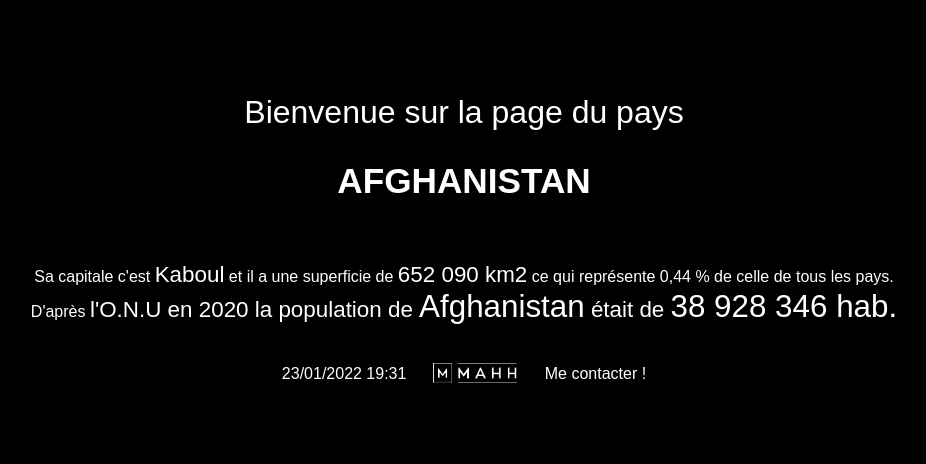
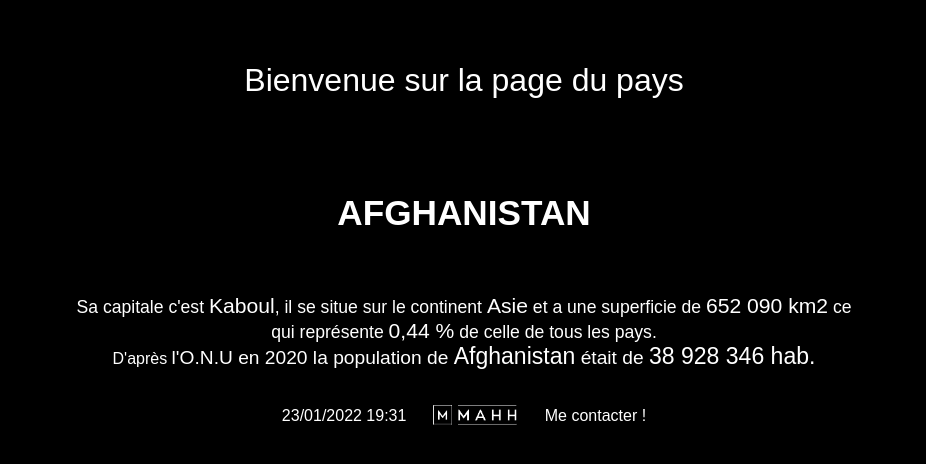
Before and after one commit to JoffreydOrtoli/SolarSystem, a Node server app: page /terre/Kaboul in a window 1280 px wide. Shown: the part 221-685 px from the top of the page, without its empty margins (176-1102 px from the left). Run offline with Node 20, Linux system fonts and the light colour scheme.

Commit message:
fini pour le week-end

```diff
--- a/app/router.js
+++ b/app/router.js
@@ -59,7 +59,7 @@ router.get('/terre/:country', (req, res, next) => {
 
     let foundCountry = null;
     for (const country of countrys) {
-        if(country.name === askedCountry || country.capital === askedCountry) {
+        if (country.name === askedCountry || country.capital === askedCountry) {
             foundCountry = country;
             break;
         }
@@ -74,6 +74,25 @@ router.get('/terre/:country', (req, res, next) => {
     }
 })
 
+router.get('/terre/:continent', (req, res, next) => {
+    const askedContinent = req.params.continent;
+
+    let foundContinent = [];
+    for (const country of countrys) {
+        if (country.continent === askedContinent) {
+            foundContinent.push(country);
+        }
+    }
+    if (foundContinent) {
+        res.render('continent', {
+            countrys: foundContinent,
+        })
+    }
+    else {
+        next();
+    }
+});
+
 router.use(function (req, res) {
     res.status(404).render('notfound');
 });
--- a/app/views/country.ejs
+++ b/app/views/country.ejs
@@ -1,7 +1,9 @@
 <%- include('partials/header') %>
-<div id="container_country">
-<h3 class="titleh3_pages">Bienvenue sur la page du pays</h3><h2 class="title_pages"><%= country.name %></h2>
-<p>Sa capitale c'est <span class="high"><%= country.capital %></span> et il a une superficie de <span class="high"><%= country.area %></span> ce qui représente <span class="high"></span><%= country.pourcent %></span> de celle de tous les pays.</p>
-<p>D'après <span class="high"><a href="https://www.un.org/fr/">l'O.N.U</a> en 2020 la population de <span class="high"><%= country.name %></span> était de <span class="high"><%= country.population %></span></p>
-</div>
+
+    <div id="container_country">
+        <h3 class="titleh3_pages">Bienvenue sur la page du pays</h3><h2 class="title_pages"><%= country.name %></h2>
+        <p id="para_country">Sa capitale c'est <span class="high"><%= country.capital %></span>, il se situe sur le continent <span class="high"><a href="<%= country.continent %>"><%= country.continent %></a></span> et a une superficie de <span class="high"><%= country.area %></span> ce qui représente <span class="high"><%= country.pourcent %></span> de celle de tous les pays.</p>
+        <p>D'après <span class="high"><a href="https://www.un.org/fr/">l'O.N.U</a> en 2020 la population de <span class="high"><%= country.name %></span> était de <span class="high"><%= country.population %></span></p>
+    </div>
+
 <%- include('partials/footer') %>
--- a/assets/css/country.css
+++ b/assets/css/country.css
@@ -7,7 +7,6 @@
 #countrys {
     margin: 0 auto;
     border: 3px solid red;
-    /* width: 800px; */
 }
 
 #search__countrys {
--- a/assets/css/styles.css
+++ b/assets/css/styles.css
@@ -92,6 +92,7 @@ body {
 #planets {
     text-align: center;
 }
+
 .planets {
     width: 22%;
     height: 280px;
@@ -156,17 +157,44 @@ body {
 
 /* *** Country Page *** */
 #container_country {
+    max-width: 800px;
+    margin: 0 auto;
     text-align: center;
 }
 
 .high {
-    font-size: 1.4em;
-    line-height: 1.2em;
+    font-size: 1.2em;
 }
 
-.para_country {
-    font-size: 1.2em;
+#para_country {
+    font-size: 1.1em;
+    line-height: 1.4em;
 }
+
+/* *** Continent Page *** */
+#container_continent {
+    max-width: 800px;
+    margin: 0 auto;
+    text-align: center;
+}
+
+#continent {
+    margin: 0 auto;
+    border: 2px solid rgb(18, 7, 175);
+}
+
+.continent_table__head {
+    width: 33%;
+    border: 2px solid rgb(18, 7, 175);
+    padding: 1em;
+}
+
+.continent_table__body {
+    width: 33%;
+    border: 1px solid rgb(18, 7, 175);
+    padding: 0.8em;
+}
+
 /* *** Error page *** */
 #container_notfound {
     text-align: center;
@@ -174,7 +202,8 @@ body {
 
 .titleh3_pages {
     font-size: 2em;
-    padding-top: 3em;
+    padding-top: 2em;
+    padding-bottom: 2em;
 }
 
 #img404 {
```
Also changed, not shown: app/views/continent.ejs (+21 -2 lines).
